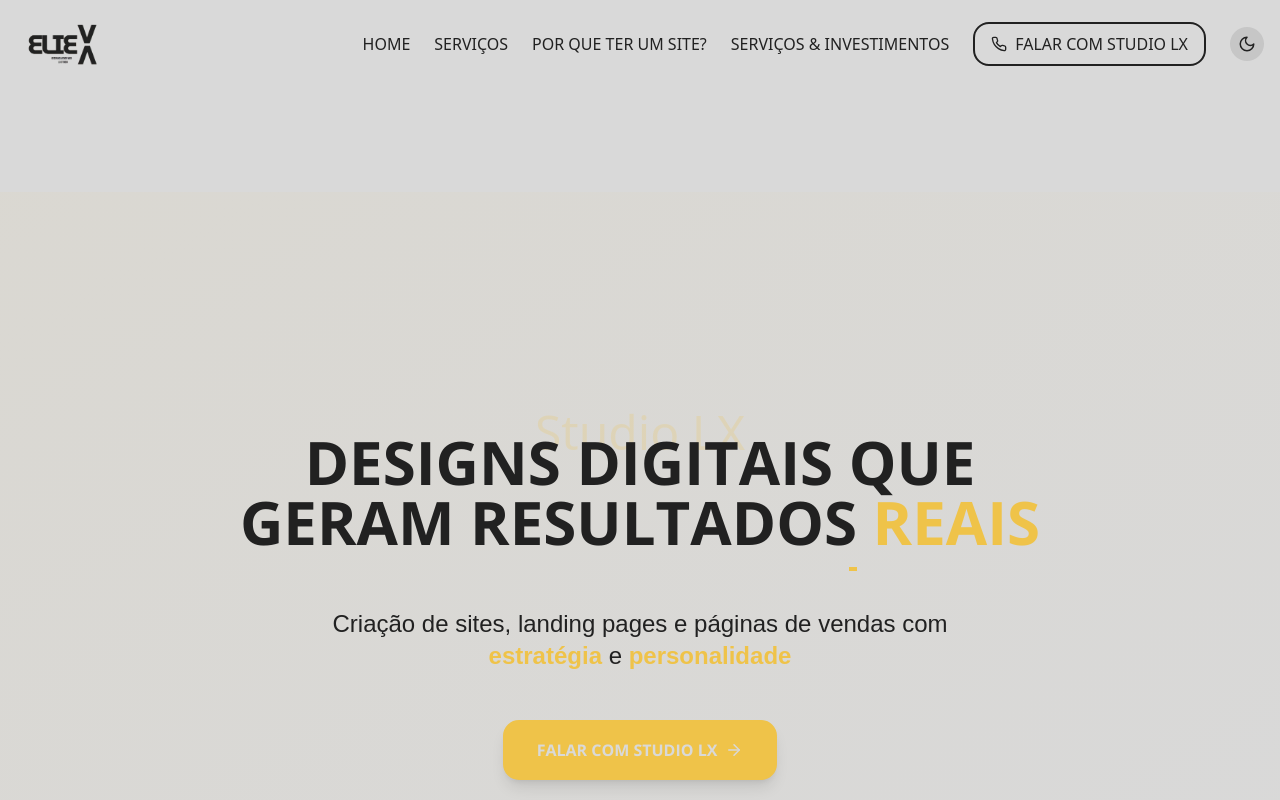
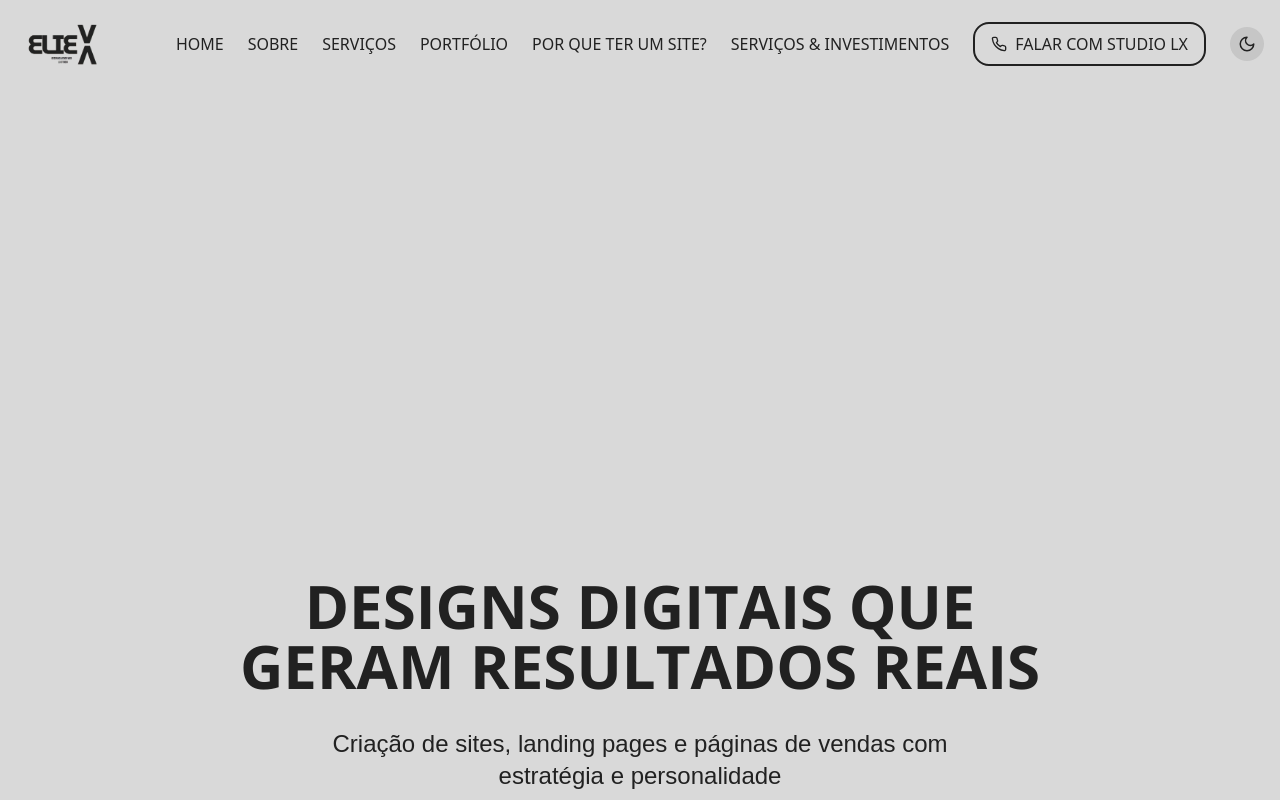
Before and after one commit to lucosvsk10/studiolxdev, a React (Vite) app: page / in a window 1280 px wide. Shown: the top 800 px of the page. Built offline with nearby package versions, Linux system fonts and the light colour scheme; a web font is replaced by a local one.

Commit message:
Reverted to commit 5212eba1742eb3cc521739aabc2c33c0ac93f0ac

```diff
--- a/src/components/Header.tsx
+++ b/src/components/Header.tsx
@@ -1,3 +1,4 @@
+
 import { useState, useEffect } from 'react';
 import ThemeToggle from './ThemeToggle';
 import { Menu, X, Phone } from 'lucide-react';
@@ -21,7 +22,9 @@ const Header = () => {
 
   const navItems = [
     { name: 'Home', href: '#home' },
+    { name: 'Sobre', href: '#about' },
     { name: 'Serviços', href: '#services' },
+    { name: 'Portfólio', href: '#portfolio' },
     { name: 'Por que ter um site?', href: '#why-website' },
     { name: 'Serviços & Investimentos', href: '#orcamento' },
   ];
--- a/src/components/Hero.tsx
+++ b/src/components/Hero.tsx
@@ -1,15 +1,11 @@
-
 import { useEffect, useRef } from 'react';
 import { ArrowRight } from 'lucide-react';
-
 const Hero = () => {
   const headlineRef = useRef<HTMLHeadingElement>(null);
   const subheadlineRef = useRef<HTMLParagraphElement>(null);
   const buttonRef = useRef<HTMLAnchorElement>(null);
-  const backgroundRef = useRef<HTMLDivElement>(null);
-
   useEffect(() => {
-    const elements = [headlineRef.current, subheadlineRef.current, buttonRef.current, backgroundRef.current];
+    const elements = [headlineRef.current, subheadlineRef.current, buttonRef.current];
     const observer = new IntersectionObserver(entries => {
       entries.forEach(entry => {
         if (entry.isIntersecting) {
@@ -19,86 +15,39 @@ const Hero = () => {
     }, {
       threshold: 0.1
     });
-
     elements.forEach(el => {
       if (el) {
         el.classList.add('reveal');
         observer.observe(el);
       }
     });
-
     return () => {
       elements.forEach(el => {
         if (el) observer.unobserve(el);
       });
     };
   }, []);
-
-  return (
-    <section id="home" className="relative pt-44 pb-24 md:pt-60 md:pb-32 overflow-hidden bg-background">
-      <div
-        ref={backgroundRef}
-        className="absolute inset-0 bg-gradient-to-br from-gold/5 to-background z-0"
-        style={{
-          transitionDelay: '50ms'
-        }}
-      ></div>
-
-      <div className="container relative mx-auto px-4 z-10">
+  return <section id="home" className="pt-44 pb-24 md:pt-96 md:pb-32 bg-background">
+      <div className="container mx-auto px-4">
         <div className="flex flex-col items-center justify-center text-center max-w-4xl mx-auto">
-          <div className="relative mb-6">
-            <span className="absolute -top-6 left-1/2 transform -translate-x-1/2 text-gold text-5xl opacity-20">
-              Studio LX
-            </span>
-            <h1
-              ref={headlineRef}
-              style={{
+          <h1 ref={headlineRef} style={{
           transitionDelay: '100ms'
-              }}
-              className="text-4xl md:text-5xl mb-8 uppercase font-opensauce font-extrabold lg:text-6xl"
-            >
-              <span className="text-inherit relative">Designs digitais</span>{' '}
-              <span className="relative">
-                que geram resultados
-                <span className="absolute -bottom-2 left-0 w-full h-1 bg-gold"></span>
-              </span>{' '}
-              <span className="text-gold">reais</span>
+        }} className="text-4xl md:text-5xl mb-8 uppercase font-opensauce font-extrabold lg:text-6xl">
+            <span className="text-inherit">Designs digitais</span> que geram resultados reais
           </h1>
-          </div>
-
-          <p
-            ref={subheadlineRef}
-            className="text-xl md:text-2xl mb-12 max-w-2xl font-museo leading-relaxed"
-            style={{
+          <p ref={subheadlineRef} className="text-xl md:text-2xl mb-12 max-w-2xl font-museo" style={{
           transitionDelay: '300ms'
-            }}
-          >
-            Criação de sites, landing pages e páginas de vendas com
-            <span className="text-gold font-bold"> estratégia</span> e
-            <span className="text-gold font-bold"> personalidade</span>
+        }}>
+            Criação de sites, landing pages e páginas de vendas com estratégia e personalidade
           </p>
-
-          <div className="flex flex-col sm:flex-row gap-4 items-center">
-            <a
-              ref={buttonRef}
-              href="https://wa.me/558298328966?text=Oi!%20Vim%20pelo%20site%20e%20quero%20um%20orçamento%20personalizado%20para%20meu%20projeto."
-              target="_blank"
-              rel="noopener noreferrer"
-              className="border-2 border-gold bg-gold text-background px-8 py-4 rounded-lg inline-flex items-center gap-2 transition-all hover:bg-transparent hover:text-gold font-opensauce uppercase font-bold shadow-lg hover:shadow-gold/20"
-              style={{
+          <a ref={buttonRef} href="https://wa.me/558298328966?text=Oi!%20Vim%20pelo%20site%20e%20quero%20um%20orçamento%20personalizado%20para%20meu%20projeto." target="_blank" rel="noopener noreferrer" className="border-2 border-foreground bg-transparent text-foreground px-6 py-3 rounded-lg inline-flex items-center gap-2 transition-all hover:border-gold hover:text-gold font-museo uppercase" style={{
           transitionDelay: '500ms'
-              }}
-            >
+        }}>
             Falar com Studio LX
             <ArrowRight size={18} />
           </a>
         </div>
       </div>
-      </div>
-
-      <div className="absolute bottom-0 left-0 w-full h-24 bg-gradient-to-t from-background to-transparent"></div>
-    </section>
-  );
+    </section>;
 };
-
 export default Hero;
```
Lines whose indentation alone changed are shown as unchanged.
